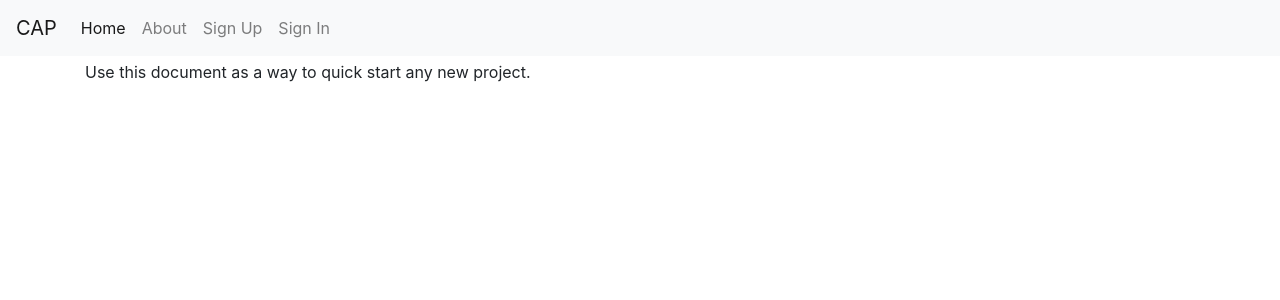
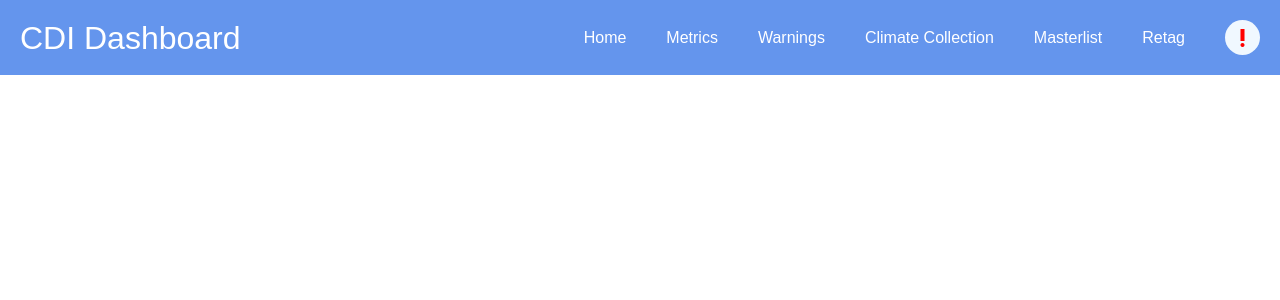
Before and after one commit to NASA-IMPACT/CDI-Dashboard, a Django app: page / in a window 1280 px wide. Shown: the top 300 px of the page. Run offline with Django 3.2, Linux system fonts and the light colour scheme; some libraries are stand-ins or nearby versions.

Commit message:
Added base.html and style.css for static menu bar, edited base.py and config/urls.py to make program work

```diff
--- a/config/settings/base.py
+++ b/config/settings/base.py
@@ -7,7 +7,7 @@ import environ
 
 ROOT_DIR = Path(__file__).resolve(strict=True).parent.parent.parent
 # cap/
-APPS_DIR = ROOT_DIR / "cap"
+APPS_DIR = ROOT_DIR / "dashboard"
 env = environ.Env()
 
 READ_DOT_ENV_FILE = env.bool("DJANGO_READ_DOT_ENV_FILE", default=True)
--- a/config/urls.py
+++ b/config/urls.py
@@ -5,18 +5,13 @@ from django.urls import include, path
 from django.views import defaults as default_views
 from django.views.generic import TemplateView
 
-
 urlpatterns = [
-    path("", TemplateView.as_view(template_name="pages/home.html"), name="home"),
-    path(
-        "about/", TemplateView.as_view(template_name="pages/about.html"), name="about"
-    ),
     # Django Admin, use {% url 'admin:index' %}
     path(settings.ADMIN_URL, admin.site.urls),
     # User management
     path("users/", include("cap.users.urls", namespace="users")),
     path("accounts/", include("allauth.urls")),
-    path("dashboard/",  include("dashboard.urls")),
+    path("",  include("dashboard.urls")),
     # Your stuff: custom urls includes go here
 ] + static(settings.MEDIA_URL, document_root=settings.MEDIA_ROOT)
 
--- /dev/null
+++ b/dashboard/static/css/style.css
@@ -0,0 +1,184 @@
+/* CSS Style Sheet for CDI Dashboard */
+
+/* Setting font */
+body {
+    margin: 0;
+    font-family: Arial, Helvetica, sans-serif;
+    background-color: white;
+  }
+
+  a {
+    color:white;
+    text-decoration: none;
+  }
+
+
+  /* Styling the Menu Bar and Collapsible Menu (i.e. navbar) */
+
+  .navbar {
+    background-color: cornflowerblue;
+    position: fixed;
+    width: 100%;
+    height: 75px;
+  }
+
+  .navbar ul {
+    margin: 0;
+    padding: 0;
+    list-style: none;
+    overflow: hidden;
+    background-color: cornflowerblue;
+  }
+
+  .navbar li a {
+    display: flex;
+    padding: 11.25px 20px;
+    height: 35px;
+    text-decoration: none;
+    line-height: 35px;
+  }
+
+  /* Hovering over Menu Items */
+  .navbar li a:hover,
+  .navbar .menu-button:hover {
+    background-color: #ccc;
+  }
+
+  /* Styling the Title */
+  .navbar .title {
+    display: block;
+    float: left;
+    font-size: 2em;
+    padding: 20px 20px;
+    text-decoration: none;
+  }
+
+  /* Styling the Menu Items */
+
+  .navbar .menu-items {
+    clear: both;
+    max-height: 0;
+    transition: max-height 0.2s ease-out;
+  }
+
+  /* Styling Collapsible Menu */
+
+  .navbar .burger-menu {
+    cursor: pointer;
+    float: right;
+    padding: 36px 20px;
+    position: relative;
+    user-select: none;
+  }
+
+  .navbar .burger-menu .lines {
+    background: white;
+    display: block;
+    height: 2px;
+    position: relative;
+    transition: background .2s ease-out;
+    width: 18px;
+  }
+
+  .navbar .burger-menu .lines:before,
+  .navbar .burger-menu .lines:after {
+    background:white;
+    content: '';
+    display: block;
+    height: 100%;
+    position: absolute;
+    transition: all .2s ease-out;
+    width: 100%;
+  }
+
+  .navbar .burger-menu .lines:before {
+    top: 5px;
+  }
+
+  .navbar .burger-menu .lines:after {
+    top: -5px;
+  }
+
+  /* Checkbox is used for clicking the collapsible menu, lines are transformed to make X */
+  .navbar .menu-button {
+    display: none;
+  }
+
+  .navbar .menu-button:checked ~ .menu-items {
+    max-height: 345px;
+  }
+
+  .navbar .menu-button:checked ~ .burger-menu .lines {
+    background: transparent;
+  }
+
+  .navbar .menu-button:checked ~ .burger-menu .lines:before {
+    transform: rotate(-45deg);
+  }
+
+  .navbar .menu-button:checked ~ .burger-menu .lines:after {
+    transform: rotate(45deg);
+  }
+
+  .navbar .menu-button:checked ~ .burger-menu:not(.steps) .lines:before,
+  .navbar .menu-button:checked ~ .burger-menu:not(.steps) .lines:after {
+    top: 0;
+  }
+
+
+  /* Styling the Alert Icon */
+
+  .navbar .alert-icon {
+    cursor: pointer;
+    float: right;
+    padding: 20px 10px;
+    position: relative;
+  }
+
+  .alert-button {
+    position: relative;
+    display: flex;
+    align-items: center;
+    justify-content: center;
+    width: 35px;
+    height: 35px;
+    color: red;
+    background: aliceblue;
+    border: none;
+    outline: none;
+    border-radius: 50%;
+  }
+
+  .alert-button:hover {
+    cursor: pointer;
+  }
+
+  .alert-icon:hover {
+      background: #ccc;
+  }
+
+  .alert-button:active {
+    background: #cccccc;
+  }
+
+  /* Styling for different window sizes */
+  @media (min-width: 1127px){
+    .navbar li {
+      float: left;
+    }
+    .navbar li a {
+      padding: 20px 20px;
+    }
+    .navbar .menu-items {
+      clear: none;
+      float: right;
+      max-height: none;
+    }
+    .navbar .burger-menu {
+      display: none;
+    }
+
+    .navbar .alert-icon {
+      display: none;
+    }
+  }
--- a/dashboard/templates/base.html
+++ b/dashboard/templates/base.html
@@ -1,4 +1,62 @@
 
-<DIV>
-    HELLO, RENDERED SUCCESSFULLY
-</DIV>
+<!--Base File for Static Content-->
+
+<!DOCTYPE html>
+<html lang="en">
+
+<head>
+    <!--Referencing style.css file and icon page-->
+    <meta charset="UTF-8">
+    <title>{% block title %}{% endblock %}</title>
+    {% load static %}<link rel="stylesheet" href="{%  static  'css/style.css'  %}">
+    <link href="https://fonts.googleapis.com/icon?family=Material+Icons" rel="stylesheet">
+</head>
+
+<body>
+
+
+
+    <!--Creating Responsive Menu Bar for Block Content-->
+    <navbar class="navbar">
+        <a href="/" class="title">CDI Dashboard</a>
+
+        <!--Creating Alert Icon with link-->
+        <a href="/warnings/<instance>" class="alert-icon">
+            <button type="button" class="alert-button">
+                <span class="material-icons">priority_high</span>
+            </button>
+        </a>
+
+        <!--Creating Collapsible Menu Icon-->
+        <input class="menu-button" type="checkbox" id="menu-button" />
+        <label class="burger-menu" for="menu-button"><span class="lines"></span></label>
+
+        <!--Creating and Linking Menu Items-->
+        <ul class="menu-items">
+            <li><a href="/">Home</a></li>
+            <li><a href="/metrics">Metrics</a></li>
+            <li><a href="/warnings">Warnings</a></li>
+            <li><a href="/climate-collection">Climate Collection</a></li>
+            <li><a href="/cdi-masterlist">Masterlist</a></li>
+            <li><a href="/retag">Retag</a></li>
+            <li><a href="/warnings/<instance>">
+                    <button type="button" class="alert-button">
+                        <span class="material-icons">priority_high</span>
+                    </button>
+                </a>
+            </li>
+        </ul>
+    </navbar>
+    <br>
+    <br>
+    <br>
+    <br>
+    <br>
+    <br>
+
+
+    {% block content %}{% endblock %}
+
+</body>
+
+</html>
```
